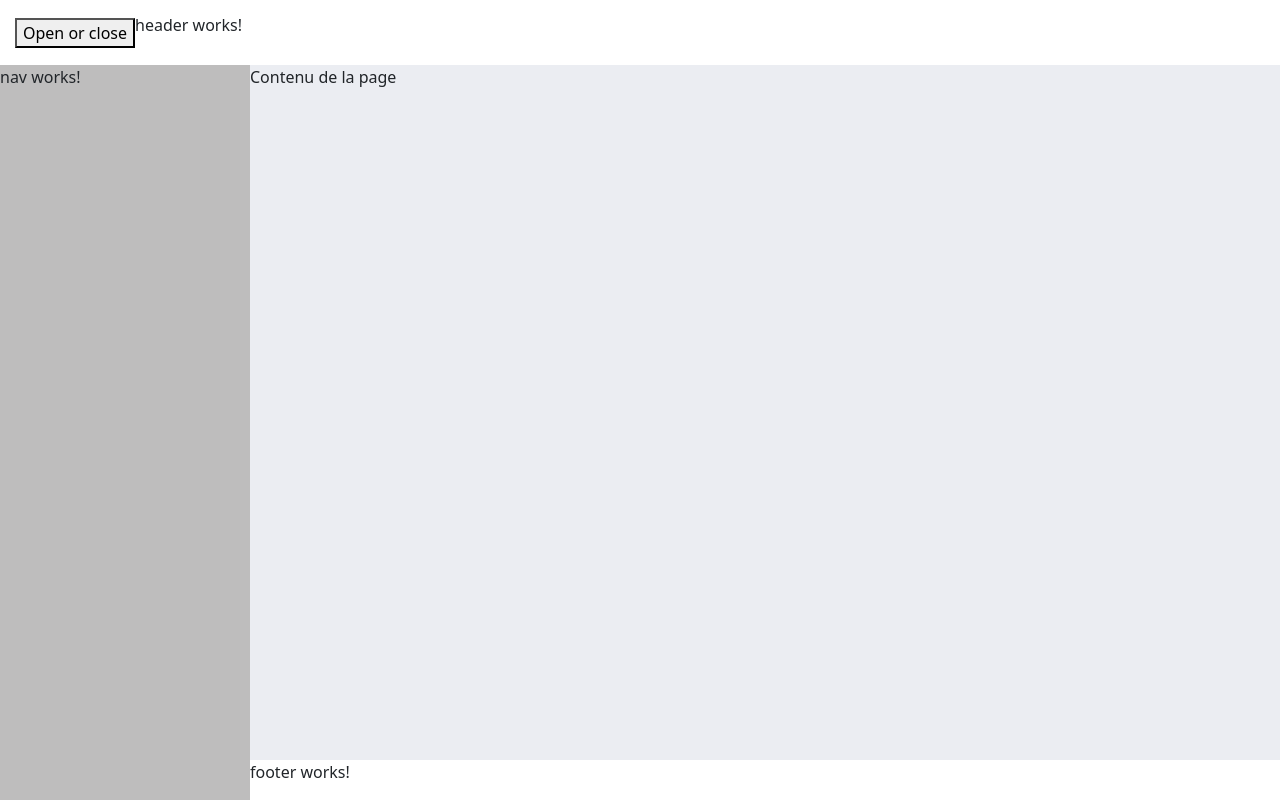
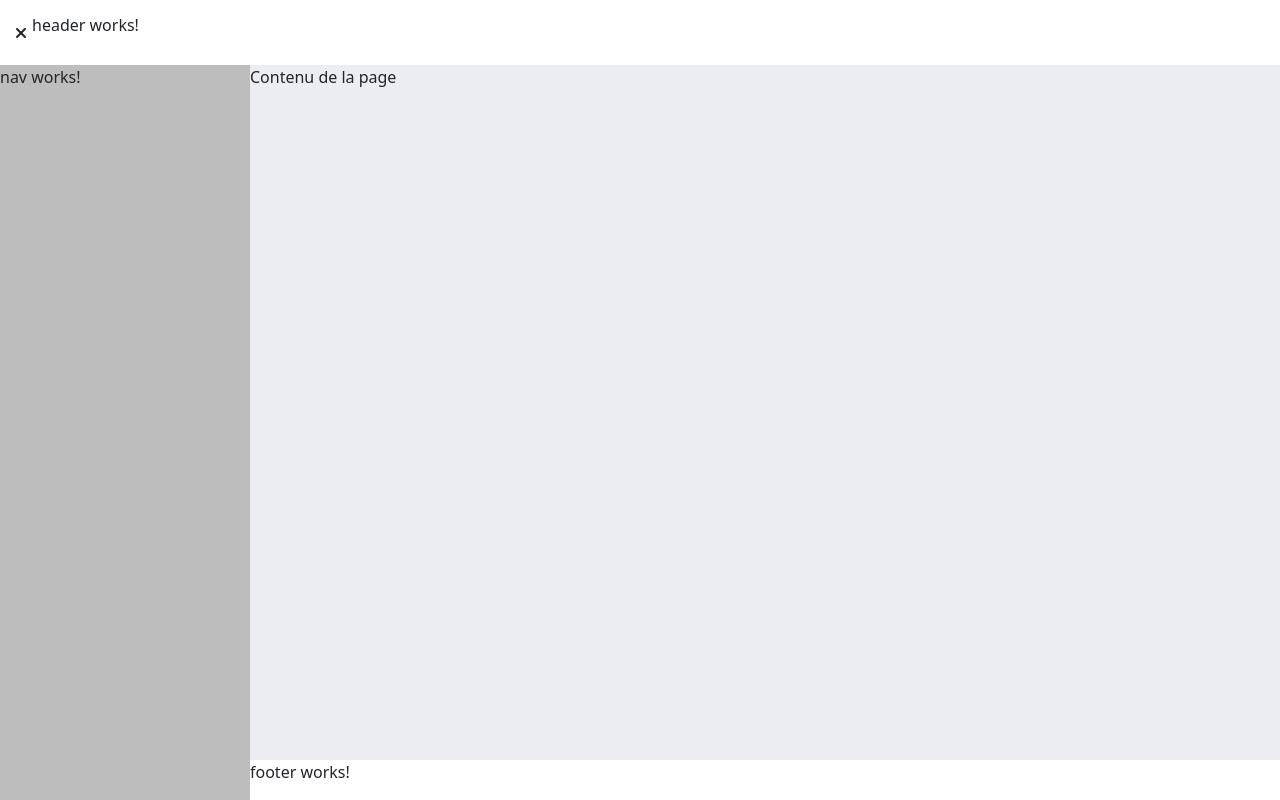
Before and after one commit to MurielM87/appli-crm, an Angular app: page / in a window 1280 px wide. Built offline with nearby package versions, Linux system fonts and the light colour scheme.

Commit message:
modification html, scss, ts for icons and add close icon to app.component.html

```diff
--- a/src/app/app.component.html
+++ b/src/app/app.component.html
@@ -1,6 +1,6 @@
 <app-ui>
   <!--ici le reste des pages va être rendu-->
-  <button class="tr-btn">Open or close</button>
+  <app-icon-close class="tr-btn"></app-icon-close>
   <app-header class="tr-header"></app-header>
   <app-nav class="tr-nav"></app-nav>
   <app-footer class="tr-footer"></app-footer>
--- a/src/app/icons/components/icon-close/icon-close.component.scss
+++ b/src/app/icons/components/icon-close/icon-close.component.scss
@@ -0,0 +1,4 @@
+fa-icon {
+  cursor: pointer;
+  margin-right: 5px;
+}
--- a/src/app/icons/components/icon-close/icon-close.component.ts
+++ b/src/app/icons/components/icon-close/icon-close.component.ts
@@ -1,5 +1,5 @@
 import { Component } from '@angular/core';
-import { faTimes } from '@fortawesome/free-solid-svg-icons'
+import { faTimes } from '@fortawesome/free-solid-svg-icons';
 
 @Component({
   selector: 'app-icon-close',
--- a/src/app/icons/components/icon-delete/icon-delete.component.html
+++ b/src/app/icons/components/icon-delete/icon-delete.component.html
@@ -1 +1 @@
-<p>icon-delete works!</p>
+<fa-icon [icon]="myIcon"></fa-icon>
--- a/src/app/icons/components/icon-delete/icon-delete.component.scss
+++ b/src/app/icons/components/icon-delete/icon-delete.component.scss
@@ -0,0 +1,4 @@
+fa-icon {
+  cursor: pointer;
+  margin-right: 5px;
+}
--- a/src/app/icons/components/icon-delete/icon-delete.component.ts
+++ b/src/app/icons/components/icon-delete/icon-delete.component.ts
@@ -1,10 +1,11 @@
 import { Component } from '@angular/core';
+import { faTrash } from '@fortawesome/free-solid-svg-icons';
 
 @Component({
   selector: 'app-icon-delete',
   templateUrl: './icon-delete.component.html',
-  styleUrl: './icon-delete.component.scss'
+  styleUrl: './icon-delete.component.scss',
 })
 export class IconDeleteComponent {
-
+  public myIcon = faTrash;
 }
--- a/src/app/icons/components/icon-edit/icon-edit.component.html
+++ b/src/app/icons/components/icon-edit/icon-edit.component.html
@@ -1 +1 @@
-<p>icon-edit works!</p>
+<fa-icon [icon]="myIcon"></fa-icon>
--- a/src/app/icons/components/icon-edit/icon-edit.component.scss
+++ b/src/app/icons/components/icon-edit/icon-edit.component.scss
@@ -0,0 +1,4 @@
+fa-icon {
+  cursor: pointer;
+  margin-right: 5px;
+}
--- a/src/app/icons/components/icon-edit/icon-edit.component.ts
+++ b/src/app/icons/components/icon-edit/icon-edit.component.ts
@@ -1,10 +1,11 @@
 import { Component } from '@angular/core';
+import { faEdit } from '@fortawesome/free-solid-svg-icons';
 
 @Component({
   selector: 'app-icon-edit',
   templateUrl: './icon-edit.component.html',
-  styleUrl: './icon-edit.component.scss'
+  styleUrl: './icon-edit.component.scss',
 })
 export class IconEditComponent {
-
+  public myIcon = faEdit;
 }
--- a/src/app/icons/components/icon-nav/icon-nav.component.html
+++ b/src/app/icons/components/icon-nav/icon-nav.component.html
@@ -1 +1 @@
-<p>icon-nav works!</p>
+<fa-icon [icon]="myIcon"></fa-icon>
--- a/src/app/icons/components/icon-nav/icon-nav.component.scss
+++ b/src/app/icons/components/icon-nav/icon-nav.component.scss
@@ -0,0 +1,4 @@
+fa-icon {
+  cursor: pointer;
+  margin-right: 5px;
+}
--- a/src/app/icons/components/icon-nav/icon-nav.component.ts
+++ b/src/app/icons/components/icon-nav/icon-nav.component.ts
@@ -1,10 +1,11 @@
 import { Component } from '@angular/core';
+import { faBars } from '@fortawesome/free-solid-svg-icons';
 
 @Component({
   selector: 'app-icon-nav',
   templateUrl: './icon-nav.component.html',
-  styleUrl: './icon-nav.component.scss'
+  styleUrl: './icon-nav.component.scss',
 })
 export class IconNavComponent {
-
+  public myIcon = faBars;
 }
```
